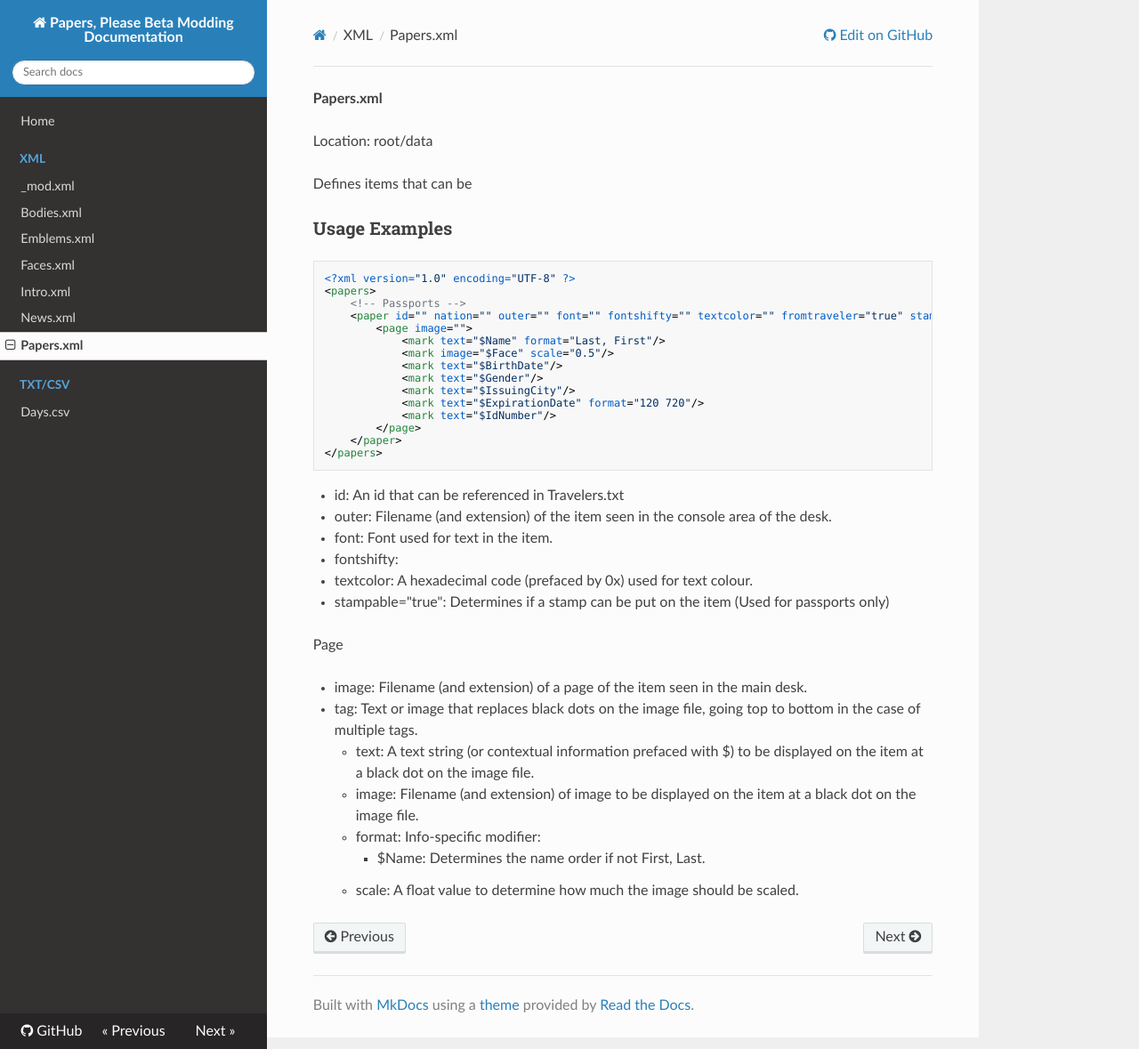
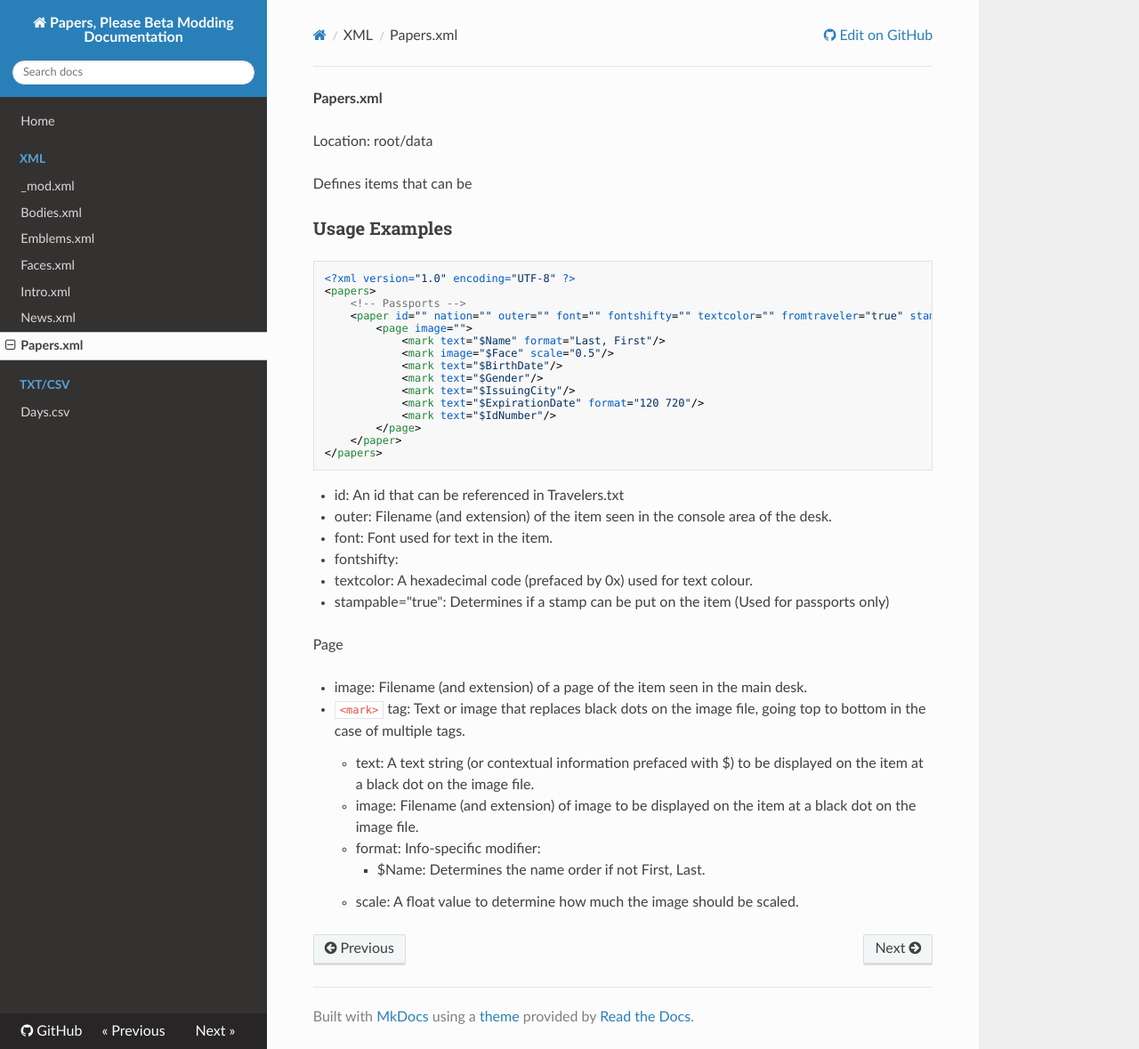
Before and after one commit to marinesciencedude/PapersPleaseModdingDoc, an MkDocs documentation site: the page built from docs/xml/Papers.md, in a window 1280 px wide and 1179 px high. Shown: the whole window at 89% size. Built offline with MkDocs 1.6.1, drawn with Linux system fonts in a browser that asks for light colours; nearby versions of some CDN libraries.

Commit message:
Re-added <mark> in Papers.xml documentation

```diff
--- a/docs/xml/Papers.md
+++ b/docs/xml/Papers.md
@@ -34,7 +34,7 @@ Defines items that can be
 Page
 
 * image: Filename (and extension) of a page of the item seen in the main desk.
-* tag: Text or image that replaces black dots on the image file, going top to bottom in the case of multiple tags.
+* `<mark>` tag: Text or image that replaces black dots on the image file, going top to bottom in the case of multiple tags.
 	* text: A text string (or contextual information prefaced with $) to be displayed on the item at a black dot on the image file.
 	* image: Filename (and extension) of image to be displayed on the item at a black dot on the image file.
 	* format: Info-specific modifier:
```
